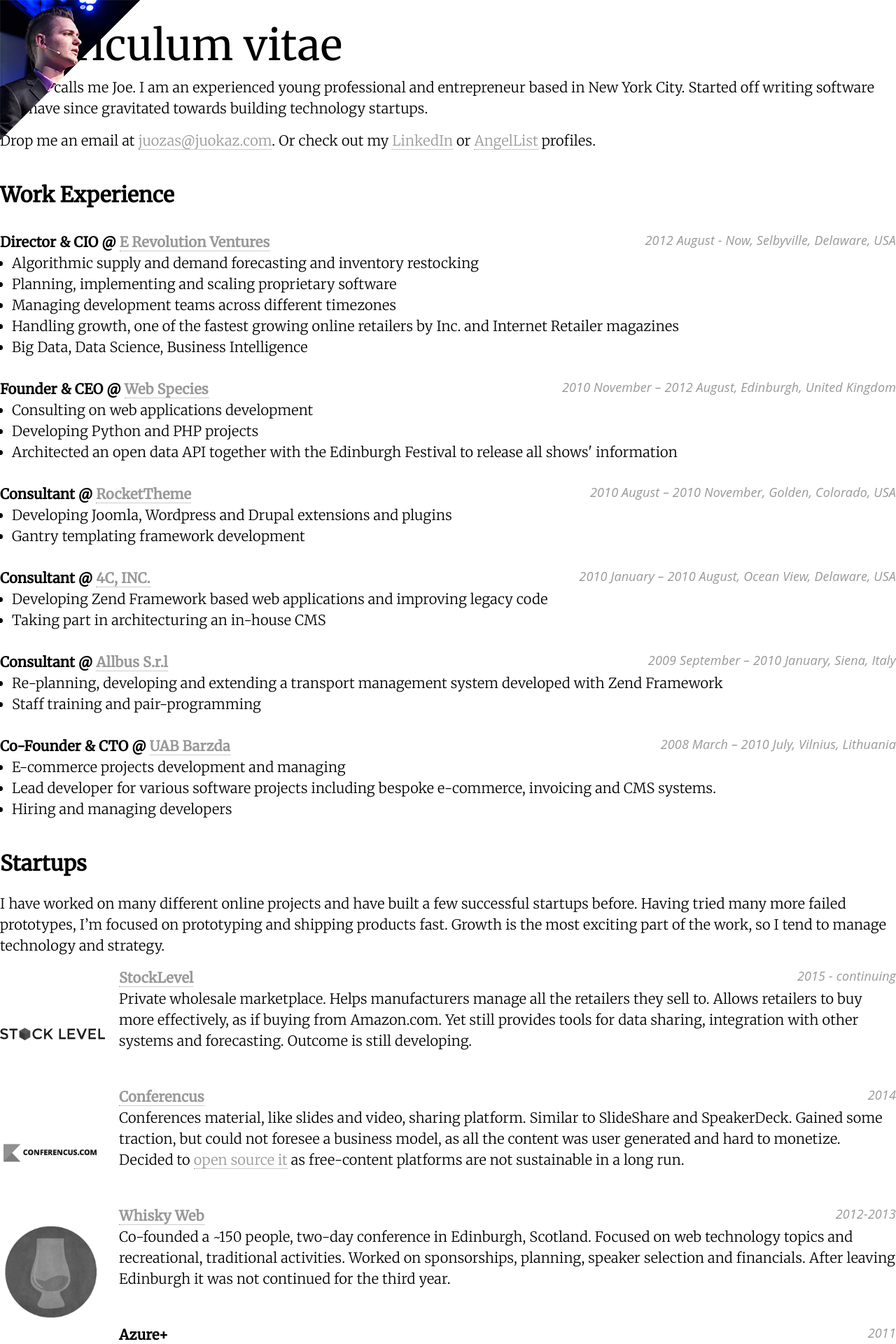
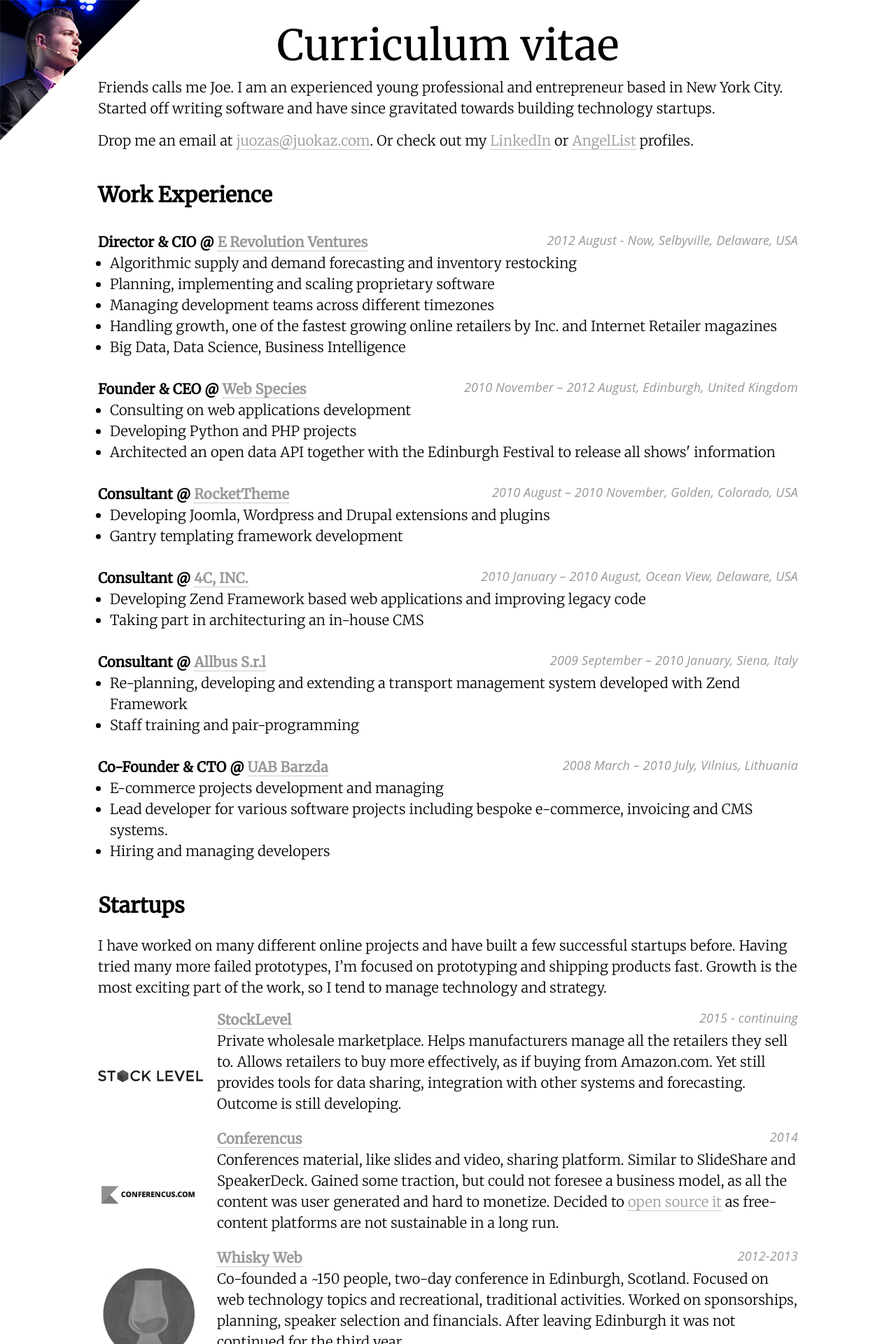
Before and after one commit to juokaz/juokaz.com, a Jekyll site: the page built from cv.html, in a window 1280 px wide. Shown: the top 1920 px of the page at 70% size. Built offline with Jekyll 4.4.1, drawn with Linux system fonts in a browser that asks for light colours.

Commit message:
Revert _layouts/default.html change in f49f6ab4e10c394e0f1848eedd9ff39402c932ee

```diff
--- a/_layouts/default.html
+++ b/_layouts/default.html
@@ -19,10 +19,14 @@
 </head>
 
 <body>
-  {{ content }}
+  {% if page.index_page != true %}
+    <section>
+      {{ content }}
+    </section>
 
-  {% if page.index_page != true %}
     <a href="/"><img class="corner-logo grayscale" src="/images/corner.png?{{ site.time | date: '%s' }}"></a>
+  {% else %}
+      {{ content }}
   {% endif %}
 
   <script type="text/javascript">
```
